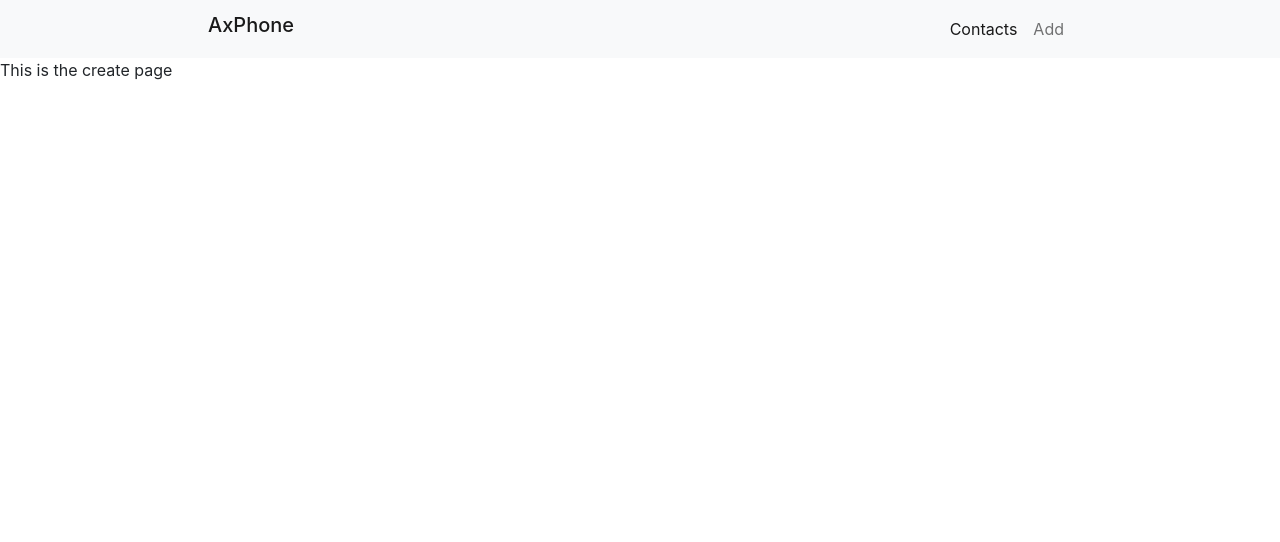
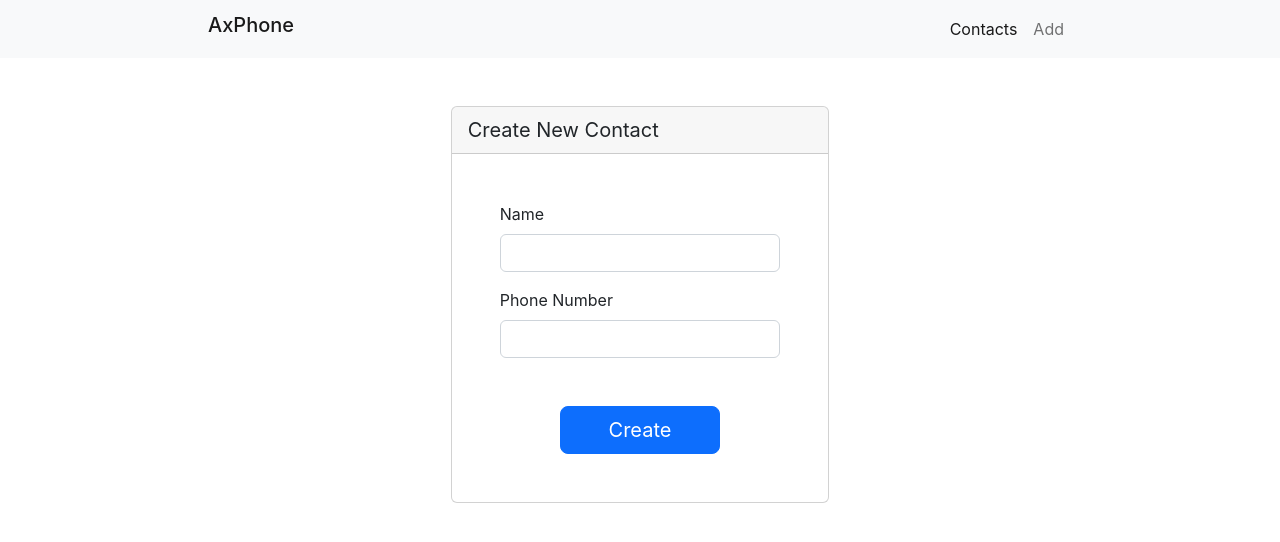
Before and after one commit to eujiaxin/axphone-frontend, a React (Create React App) app: page /create-contact in a window 1280 px wide. Shown: the top 542 px of the page. Built offline with nearby package versions, Linux system fonts and the light colour scheme.

Commit message:
Add create new contact form

```diff
--- a/src/routes/CreatePage.js
+++ b/src/routes/CreatePage.js
@@ -3,7 +3,55 @@ const CreatePage = () => {
     return (
         <>
             <Navbar />
-            This is the create page
+            <div className="row justify-content-md-center p-5">
+                <div className="col-lg-4 col-md-6 col-sm-10 col-12">
+                    <div className="card">
+                        <div className="card-header">
+                            <span className="fs-5 ">Create New Contact</span>
+                        </div>
+                        <div className="card-body p-5">
+                            <form method="POST" className="g-3">
+                                <div className="form-group mb-3">
+                                    <label for="name" class="form-label">
+                                        Name
+                                    </label>
+                                    <div className="col-auto">
+                                        <input
+                                            type="text"
+                                            class="form-control"
+                                            id="name"
+                                            name="name"
+                                        />
+                                    </div>
+                                </div>
+
+                                <div className="form-group mb-3">
+                                    <label for="phoneNumber" class="form-label">
+                                        Phone Number
+                                    </label>
+                                    <div className="col-auto">
+                                        <input
+                                            type="text"
+                                            class="form-control"
+                                            id="phoneNumber"
+                                            name="phoneNumber"
+                                        />
+                                    </div>
+                                </div>
+
+                                <div class="d-flex justify-content-center mt-5">
+                                    <button
+                                        type="submit"
+                                        class="btn btn-primary btn-lg px-5"
+                                    >
+                                        Create
+                                    </button>
+                                </div>
+                            </form>
+                        </div>
+                    </div>
+                </div>
+            </div>
         </>
     );
 };
```
